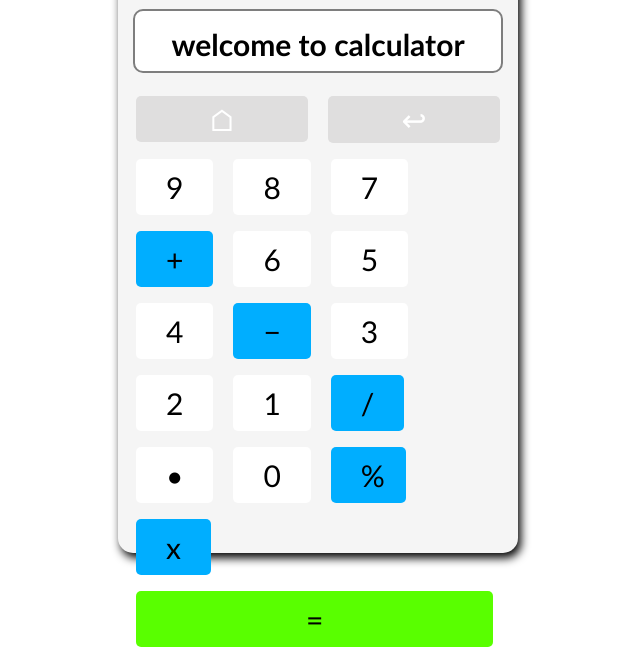
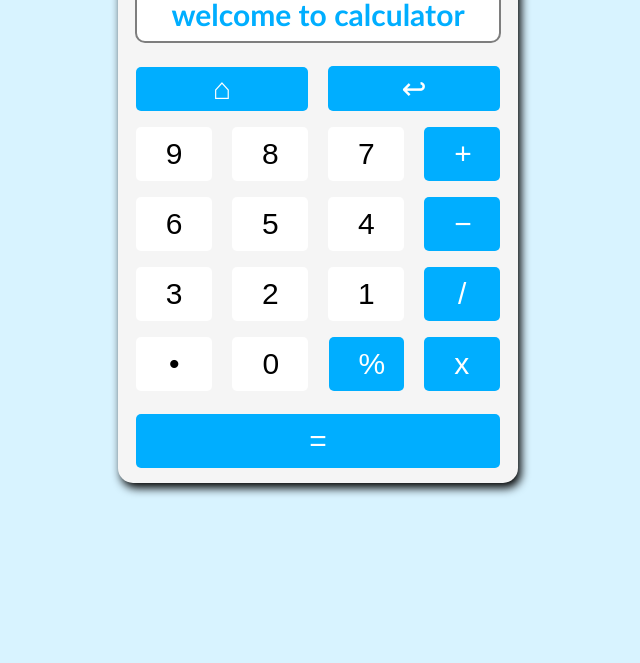
Before and after one commit to aditya9522/Web-Calculator, a plain HTML site: page index.html in a window 1280 px wide. Shown: the part 137-800 px from the top of the page, without its empty margins (322-962 px from the left). Drawn offline with Linux system fonts and the light colour scheme.

Commit message:
Update style.css

```diff
--- a/style.css
+++ b/style.css
@@ -1,10 +1,15 @@
+body {
+    background-color: #d8f3ff;
+    font-family:'Gill Sans', 'Gill Sans MT', Calibri, 'Trebuchet MS', sans-serif;
+
+}
 .container {
     width: 400px;
-    height: 620px;
+    height: auto;
     border-radius: 15px;
     border: none;
     background: whitesmoke;
-    margin: 70px auto;
+    margin: auto;
     box-shadow: 3px 5px 10px black;
 }
 
@@ -12,56 +17,52 @@
     display: block;
     position: relative;
     font-size: 30px;
-    /* background: rgb(255, 255, 255); */
-    color: rgb(0, 136, 255);
-    font-family:'Gill Sans', 'Gill Sans MT', Calibri, 'Trebuchet MS', sans-serif;
+    color: #00aeff;
     text-align: center;
-    border-radius: 10px;
     top: 15px;
     margin: 15px;
-
 }
 
 #history {
     display: block;
     text-align: right;
-    font-family:'Gill Sans', 'Gill Sans MT', Calibri, 'Trebuchet MS', sans-serif;
     color: rgb(108, 108, 108);
     font-size: 20px;
     margin-bottom: 0px;
     margin-right: 15px;
-    padding-right: 15px;
+    padding-right: 20px;
 }
 
 .display-result p{
     font-size: 30px;
     height: 30px;
     text-align: right;
-    margin: 0px 15px 15px;
+    margin: 0px 17px 15px;
     border-radius: 10px;
     border: 2px solid rgb(126, 126, 126);
+    color: #00aeff;
     padding: 15px;
     background: rgb(255, 255, 255);
     font-weight: 800;
-    font-family:'Gill Sans', 'Gill Sans MT', Calibri, 'Trebuchet MS', sans-serif;
 }
 
 .buttons {
     display: block;
     position:relative;
-    margin: 10px;
+    justify-content: center;
+    text-align: center;
+    margin: auto;
 }
 
 .clean {
     width: 172px;
     margin: 8px;
     border: none;
-    background-color: rgb(223, 222, 222);
+    background-color: #00aeff;
     border-radius: 5px;
     font-size: 30px;
     color: rgb(255, 255, 255);
     padding: 5px;
-    font-family: 'Gill Sans', 'Gill Sans MT', Calibri, 'Trebuchet MS', sans-serif;
 
 }
 
@@ -71,13 +72,13 @@
 }
 
 .number {
+    width: 76px;
     margin: 8px;
+    padding: 10px 30px;
     border: none;
     font-size: 30px;
-    font-family: 'Gill Sans', 'Gill Sans MT', Calibri, 'Trebuchet MS', sans-serif;
     background-color: rgb(255, 255, 255);
     border-radius: 5px;
-    padding: 10px 30px;
 }
 
 .number:active {
@@ -86,11 +87,12 @@
 }
 
 .operator {
+    width: 76px;
     margin: 8px;
     border: none;
     font-size: 30px;
-    font-family: 'Gill Sans', 'Gill Sans MT', Calibri, 'Trebuchet MS', sans-serif;
-    background-color: rgb(0, 174, 255);
+    background-color: #00aeff;
+    color: white;
     border-radius: 5px;
     padding: 10px 30px;
 }
@@ -101,13 +103,14 @@
 }
 
 .equal-to {
-    margin: 8px;
+    margin: 15px;
+    margin-bottom: 15px;
     border: none;
     font-size: 30px;
-    font-family: 'Gill Sans', 'Gill Sans MT', Calibri, 'Trebuchet MS', sans-serif;
-    background-color: rgb(89, 255, 0);
+    background: #00aeff;
+    color: white;
     border-radius: 5px;
-    width: 94%;
+    width: 91%;
     padding: 10px;
 }
 
```
